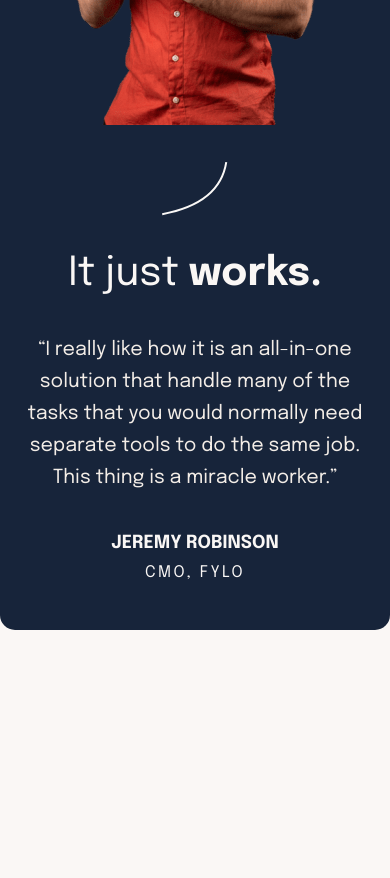
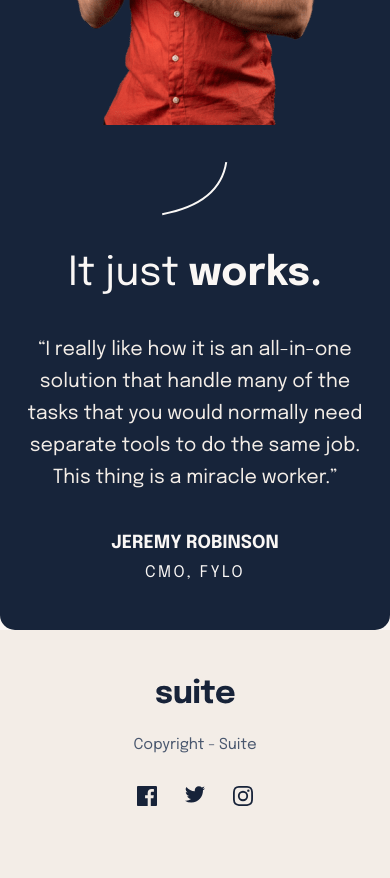
Before and after one commit to Frontend-Mentor-Projects-Daniel/suite-landing-page, a website: page index.html in a window 390 px wide. Shown: the part 1429-2307 px from the top of the page. Before the commit the page ends 2059 px from the top, so only its background shows below. Drawn offline with Linux system fonts and the light colour scheme.

Commit message:
create, style and make responsive the footer

```diff
--- a/develop/css/blocks.css
+++ b/develop/css/blocks.css
@@ -185,9 +185,9 @@
 }
 
 /*?------------------
-**   BACKGROUNDS
+**   BACKGROUND
 -------------------*/
-.background--1 {
+.section .background--1 {
   position: absolute;
   top: 10.625rem;
   right: 0;
@@ -198,14 +198,14 @@
   border-radius: 15px;
 }
 @media only screen and (min-width: 48rem) {
-  .background--1 {
+  .section .background--1 {
     top: 15.925rem;
 
     margin-inline: 40px;
   }
 }
 @media only screen and (min-width: 90rem) {
-  .background--1 {
+  .section .background--1 {
     top: 2.925rem;
 
     margin-inline: 0;
@@ -256,3 +256,67 @@
     margin-right: 0;
   }
 }
+
+/**------------------
+**     FOOTER
+-------------------*/
+.footer {
+  margin-left: auto;
+  margin-right: auto;
+  max-width: 90rem;
+  padding-bottom: 4.5rem;
+  padding-top: var(--space-xl-2xl);
+  position: relative;
+}
+
+/*?------------------
+**   BACKGROUND
+-------------------*/
+.footer .background--2 {
+  position: absolute;
+  top: 0;
+  right: 0;
+  bottom: 0;
+  left: 0;
+  z-index: -101;
+}
+
+@media only screen and (min-width: 48rem) {
+  .footer .background--2 {
+    top: -29.0625rem;
+  }
+}
+
+@media only screen and (min-width: 90rem) {
+  .footer .background--2 {
+    top: -17.762rem;
+  }
+}
+
+/*?------------------
+**  FOOTER CONTENT
+-------------------*/
+.footer__content {
+  align-items: center;
+  gap: 2.0625rem;
+}
+
+@media only screen and (min-width: 48em) {
+  .footer__content {
+    flex-direction: row;
+    justify-content: space-around;
+  }
+}
+
+/*?--------------------
+** SOCIAL MEDIA ICONS
+---------------------*/
+.social-media-icons {
+  display: flex;
+  gap: 1.75rem;
+}
+
+.social-media-icons .icon img:hover {
+  cursor: pointer;
+  opacity: 0.5;
+}
--- a/develop/css/global.css
+++ b/develop/css/global.css
@@ -80,11 +80,6 @@ h4,
   font-weight: var(--fw-regular);
 }
 
-h4,
-footer {
-  font-size: 1rem;
-}
-
 /* this required a custom value since on mobile its smaller than the h2 but on desktop its much larger thus I couldn't get it to fit within the type-scale */
 h1 {
   font-size: clamp(
@@ -97,6 +92,14 @@ h1 {
 
 h2 {
   font-size: var(--step-5);
+}
+
+h3 {
+  font-size: 1.125rem;
+}
+
+h4 {
+  font-size: 1rem;
 }
 
 p {
@@ -113,16 +116,16 @@ q {
   font-size: var(--step-1);
 }
 
-h3 {
-  font-size: 1.125rem;
-}
-
 button {
   font-size: clamp(
     0.875rem,
     0.8309859154929577rem + 0.18779342723004694vw,
     1rem
   );
+}
+
+footer {
+  font-size: 0.9375rem;
 }
 
 /**-------------------------------------------------------------
--- a/index.html
+++ b/index.html
@@ -134,6 +134,36 @@
       </figure>
     </section>
 
-    <footer class="[ footer ]"></footer>
+    <footer class="[ footer ]">
+      <div class="[ background--2 ] [ bg-soft-peach ]"></div>
+      <div class="[ footer__content ] [ flex-col ]">
+        <div class="[ logo ]">
+          <img src="./develop/build/assets/images/logo.svg" alt="suite" />
+        </div>
+
+        <span class="[ copy-right ] [ text-dusk ]">Copyright - Suite</span>
+
+        <div class="[ social-media-icons ]">
+          <div class="[ icon facebook ]">
+            <img
+              src="./develop/build/assets/images/icon-facebook.svg"
+              alt="[ facebook ]"
+            />
+          </div>
+          <div class="[ icon twitter ]">
+            <img
+              src="./develop/build/assets/images/icon-twitter.svg"
+              alt="[ twitter ]"
+            />
+          </div>
+          <div class="[ icon instagram ]">
+            <img
+              src="./develop/build/assets/images/icon-instagram.svg"
+              alt="[ instagram ]"
+            />
+          </div>
+        </div>
+      </div>
+    </footer>
   </body>
 </html>
```
Also changed, not shown: develop/build/styles.css, 1 other file.
